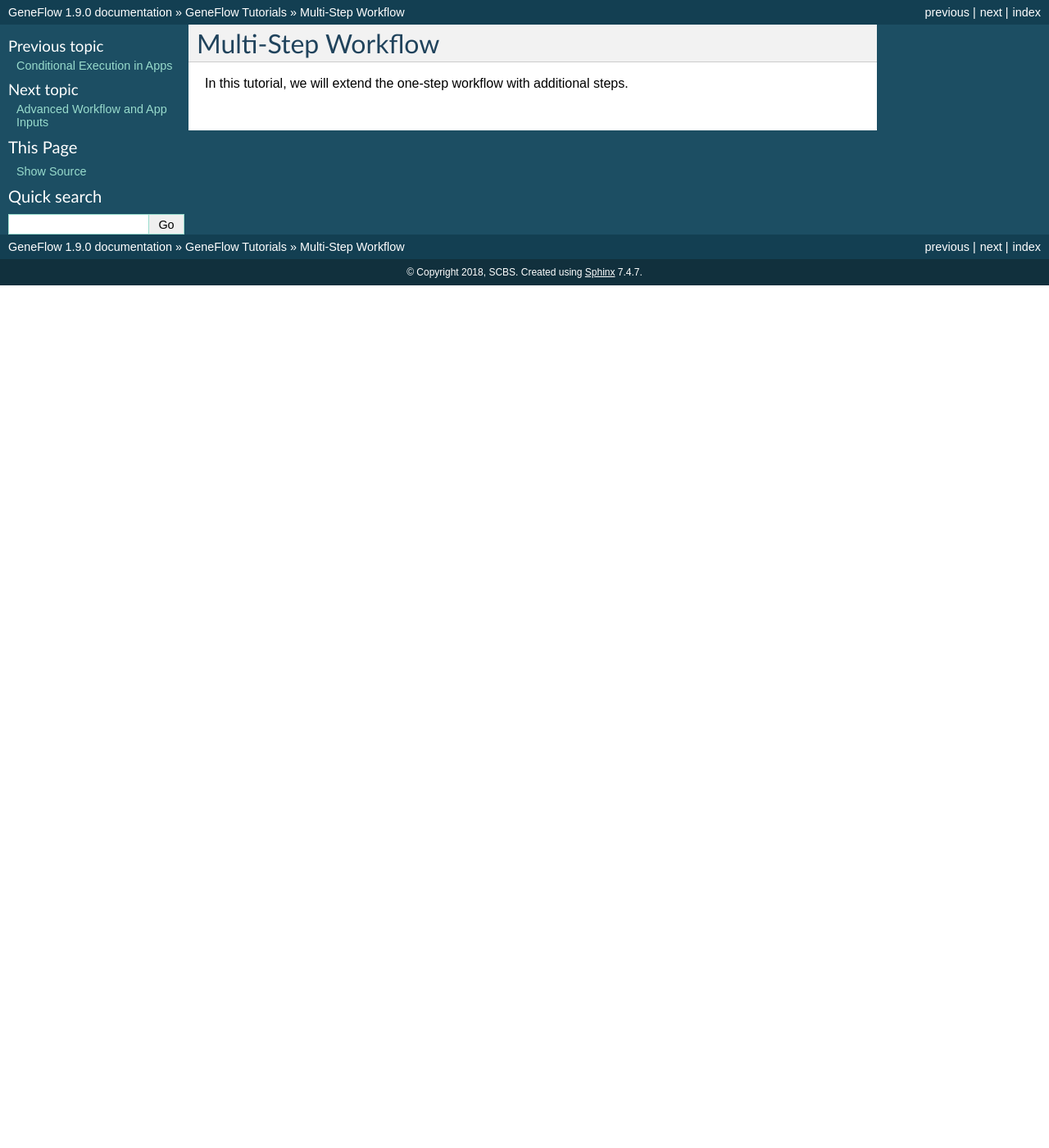
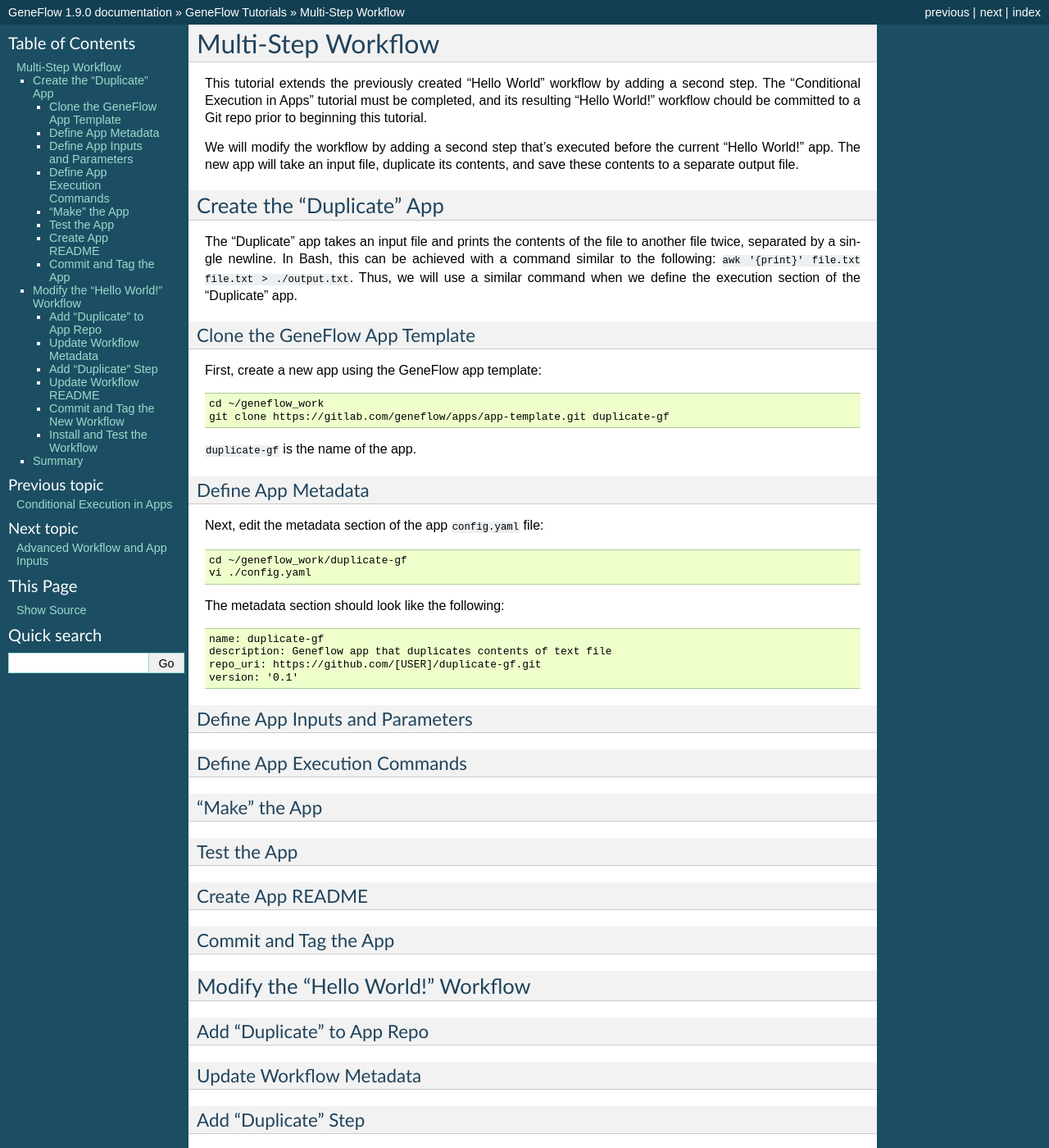
Before and after one commit to CDCgov/geneflow, a Sphinx documentation site: the page built from docs/chapters/tutorials/multi-step-workflow.rst, in a window 1280 px wide and 1400 px high. Shown: the whole window at 82% size. Built offline with Sphinx 7.4.7, drawn with Linux system fonts in a browser that asks for light colours; some of the changed text lies outside the part shown.

Commit message:
add multi-step workflow tutorial [wip]

```diff
--- a/docs/chapters/tutorials/multi-step-workflow.rst
+++ b/docs/chapters/tutorials/multi-step-workflow.rst
@@ -3,4 +3,84 @@
 Multi-Step Workflow
 ===================
 
-In this tutorial, we will extend the one-step workflow with additional steps.
+This tutorial extends the previously created "Hello World" workflow by adding a second step. The "Conditional Execution in Apps" tutorial must be completed, and its resulting "Hello World!" workflow chould be committed to a Git repo prior to beginning this tutorial.
+
+We will modify the workflow by adding a second step that's executed before the current "Hello World!" app. The new app will take an input file, duplicate its contents, and save these contents to a separate output file.
+
+Create the "Duplicate" App
+--------------------------
+
+The "Duplicate" app takes an input file and prints the contents of the file to another file twice, separated by a single newline. In Bash, this can be achieved with a command similar to the following: ``awk '{print}' file.txt file.txt > ./output.txt``. Thus, we will use a similar command when we define the execution section of the "Duplicate" app.
+
+Clone the GeneFlow App Template
+~~~~~~~~~~~~~~~~~~~~~~~~~~~~~~~
+
+First, create a new app using the GeneFlow app template:
+
+.. code-block:: text
+
+    cd ~/geneflow_work
+    git clone https://gitlab.com/geneflow/apps/app-template.git duplicate-gf
+
+``duplicate-gf`` is the name of the app.
+
+Define App Metadata
+~~~~~~~~~~~~~~~~~~~
+
+Next, edit the metadata section of the app ``config.yaml`` file:
+
+.. code-block:: text
+
+    cd ~/geneflow_work/duplicate-gf
+    vi ./config.yaml
+
+The metadata section should look like the following:
+
+.. code-block:: text
+
+    name: duplicate-gf
+    description: Geneflow app that duplicates contents of text file
+    repo_uri: https://github.com/[USER]/duplicate-gf.git
+    version: '0.1'
+
+Define App Inputs and Parameters
+~~~~~~~~~~~~~~~~~~~~~~~~~~~~~~~~
+
+Define App Execution Commands
+~~~~~~~~~~~~~~~~~~~~~~~~~~~~~
+
+"Make" the App
+~~~~~~~~~~~~~~
+
+Test the App
+~~~~~~~~~~~~
+
+Create App README
+~~~~~~~~~~~~~~~~~
+
+Commit and Tag the App
+~~~~~~~~~~~~~~~~~~~~~~
+
+Modify the "Hello World!" Workflow
+----------------------------------
+
+Add "Duplicate" to App Repo
+~~~~~~~~~~~~~~~~~~~~~~~~~~~
+
+Update Workflow Metadata
+~~~~~~~~~~~~~~~~~~~~~~~~
+
+Add "Duplicate" Step
+~~~~~~~~~~~~~~~~~~~~
+
+Update Workflow README
+~~~~~~~~~~~~~~~~~~~~~~
+
+Commit and Tag the New Workflow
+~~~~~~~~~~~~~~~~~~~~~~~~~~~~~~~
+
+Install and Test the Workflow
+~~~~~~~~~~~~~~~~~~~~~~~~~~~~~
+
+Summary
+-------
```
